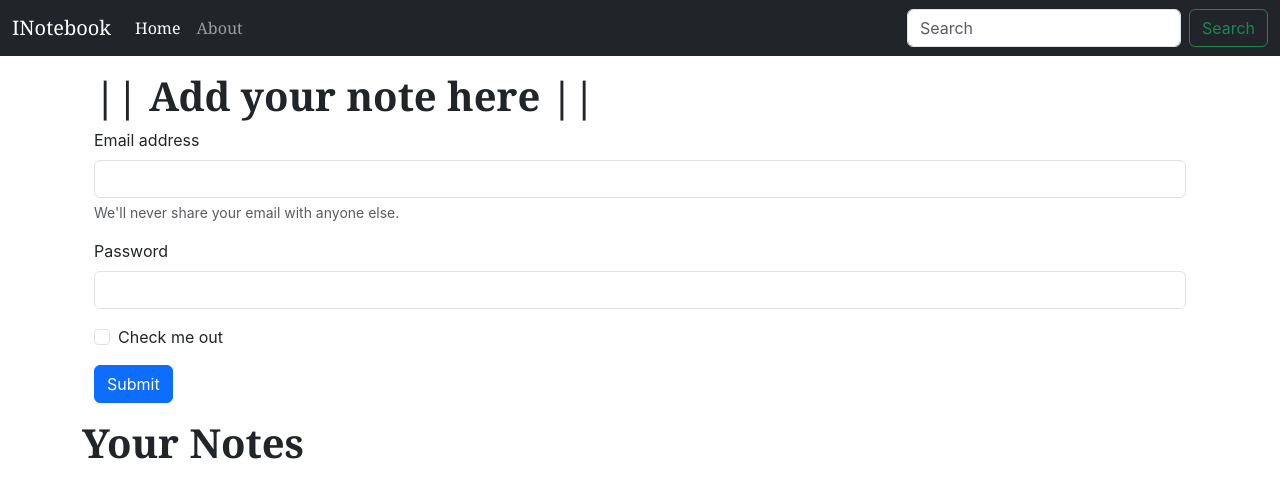
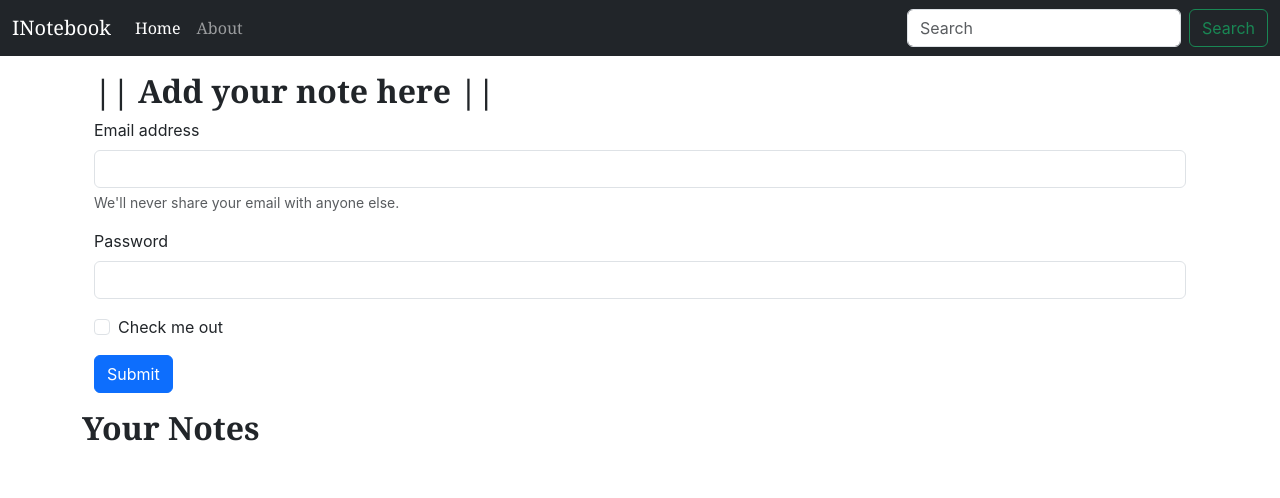
Before and after one commit to singhnaman320/INotebook, a React (Create React App) app in the folder inotebook/: page / in a window 1280 px wide. Shown: the top 498 px of the page. Built offline with nearby package versions, Linux system fonts and the light colour scheme.

Commit message:
Modifying App.css

```diff
--- a/inotebook/src/App.css
+++ b/inotebook/src/App.css
@@ -37,7 +37,7 @@
   }
 }
 
-h1{
+h1, h2{
   font-family:Cambria, Cochin, Georgia, Times, 'Times New Roman', serif;
   font-weight: 700;
   /* margin-top: 10vh; */
--- a/inotebook/src/components/Home.js
+++ b/inotebook/src/components/Home.js
@@ -5,7 +5,7 @@ const Home = () => {
   return (
     <div>
       <div className="container my-3">
-        <h1>|| Add your note here ||</h1>
+        <h2>|| Add your note here ||</h2>
 
         <form>
           <div className="mb-3">
@@ -25,7 +25,7 @@ const Home = () => {
         </form>
       </div>
 
-      <h1>Your Notes</h1>
+      <h2>Your Notes</h2>
     </div>
   )
 }
```
